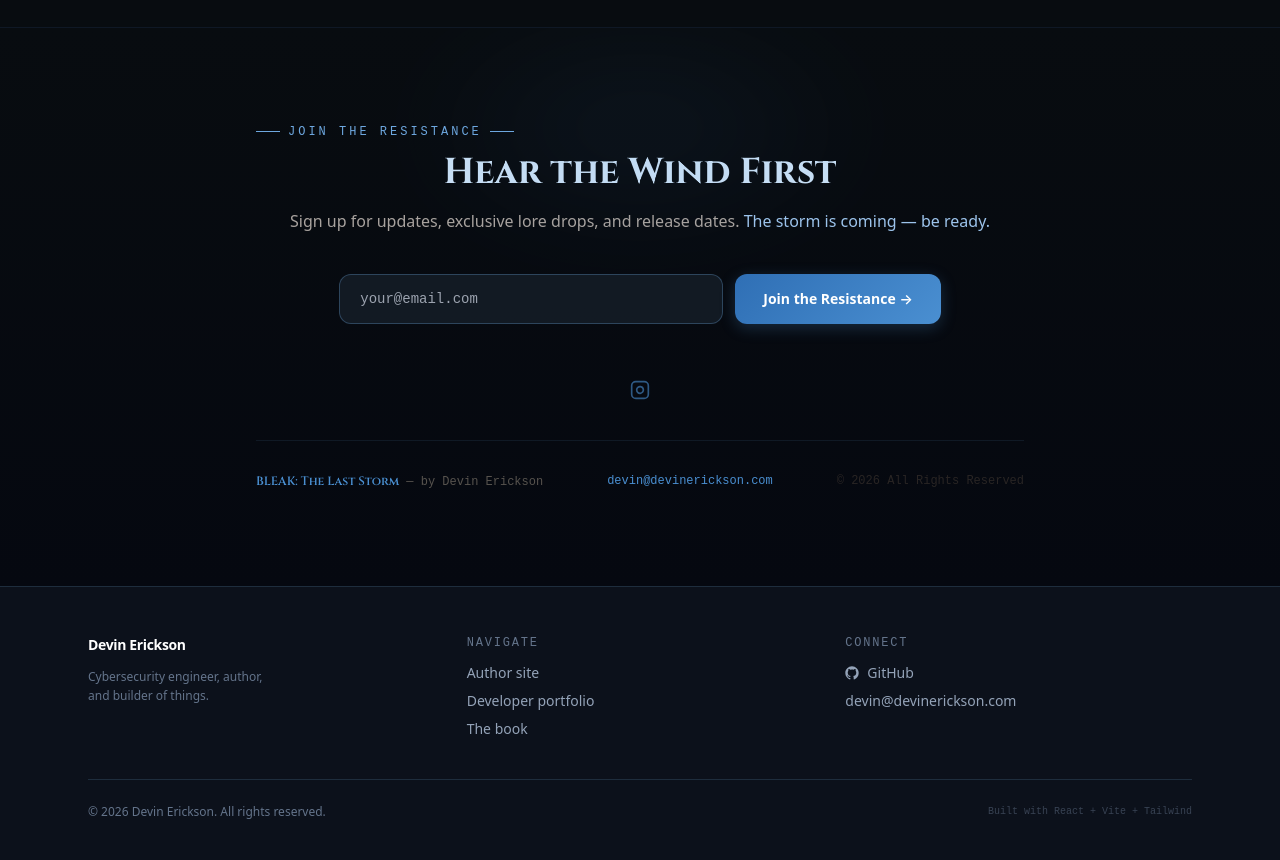
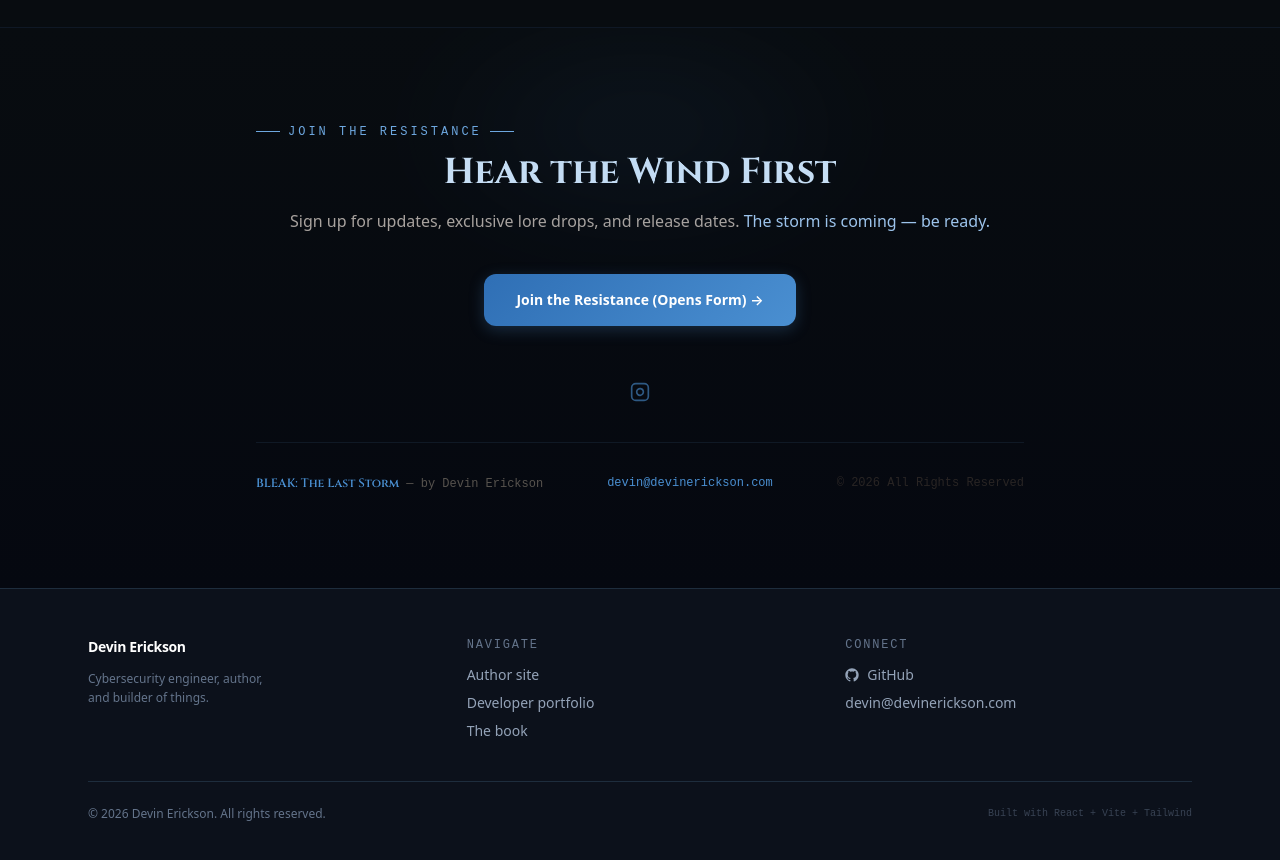
Before and after one commit to erickson-devin/erickson-devin.github.io, a React (Vite) app: page /book in a window 1280 px wide. Shown: the part 3600-4460 px from the top of the page. Built offline with nearby package versions, Linux system fonts and the light colour scheme; a web font is replaced by a local one.

Commit message:
Expanded form for gathering leads.

```diff
--- a/src/pages/Bleak.jsx
+++ b/src/pages/Bleak.jsx
@@ -772,9 +772,8 @@ function NewsletterSection() {
 
   function handleSubmit(e) {
     e.preventDefault()
-    if (!email.includes('@')) { setStatus('error'); return }
+    window.open('https://forms.gle/4uNuPVH7MpS4Bh96A', '_blank')
     setStatus('sent')
-    setEmail('')
   }
 
   return (
@@ -821,40 +820,23 @@ function NewsletterSection() {
             <p className="text-storm-300 font-serif text-lg" style={{ fontFamily: "'Cinzel', serif" }}>
               ✦ The wind has heard you. ✦
             </p>
-            <p className="text-sm text-ash-400 mt-2">You&apos;ll be among the first to know when the storm breaks.</p>
+            <p className="text-sm text-ash-400 mt-2">Finish signing up on the Google Form that just opened!</p>
           </div>
         ) : (
-          <form id="bleak-newsletter-form" onSubmit={handleSubmit} className="flex flex-col sm:flex-row gap-3 justify-center">
-            <input
-              id="bleak-email-input"
-              type="email"
-              value={email}
-              onChange={e => setEmail(e.target.value)}
-              placeholder="your@email.com"
-              className="flex-1 max-w-sm px-5 py-3.5 rounded-xl text-sm font-mono outline-none transition-all duration-300"
-              style={{
-                background: 'rgba(22,30,40,0.8)',
-                border: `1px solid ${status === 'error' ? '#dc2626' : 'rgba(110,168,224,0.3)'}`,
-                color: '#c8dff5',
-              }}
-            />
+          <div className="flex justify-center">
             <button
+              onClick={handleSubmit}
               id="bleak-newsletter-submit"
-              type="submit"
-              className="px-7 py-3.5 rounded-xl font-semibold text-sm transition-all duration-300 hover:-translate-y-0.5 hover:shadow-[0_0_25px_rgba(74,143,209,0.4)] whitespace-nowrap"
+              className="px-8 py-4 rounded-xl font-semibold text-sm transition-all duration-300 hover:-translate-y-0.5 hover:shadow-[0_0_25px_rgba(74,143,209,0.4)] whitespace-nowrap"
               style={{
                 background: 'linear-gradient(135deg, #2f6fb5, #4a8fd1)',
                 color: '#fff',
                 boxShadow: '0 4px 15px rgba(74,143,209,0.25)',
               }}
             >
-              Join the Resistance →
+              Join the Resistance (Opens Form) →
             </button>
-          </form>
-        )}
-
-        {status === 'error' && (
-          <p className="mt-2 text-xs text-red-400 font-mono">Please enter a valid email address.</p>
+          </div>
         )}
 
         {/* Social icons */}
```
